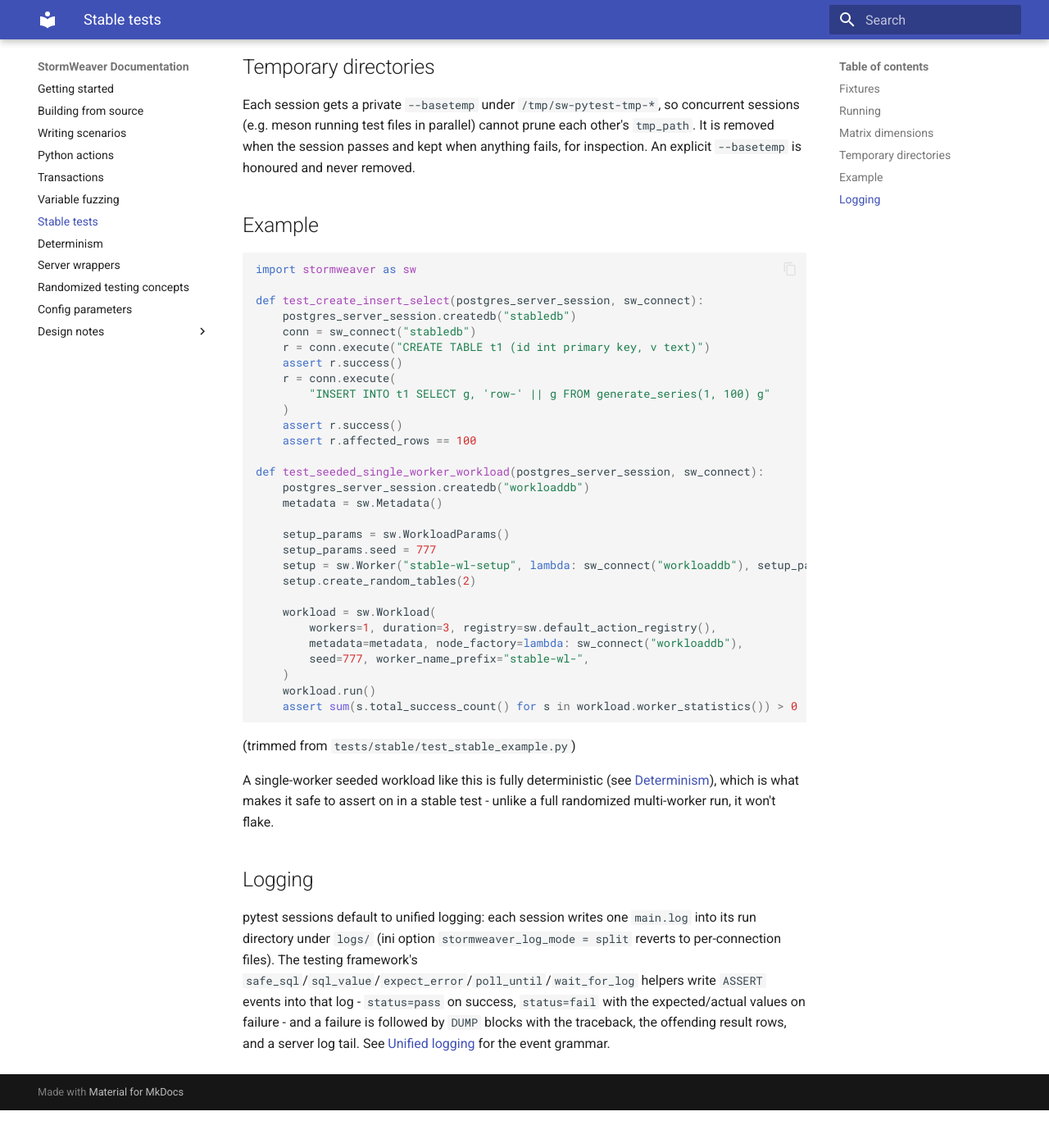
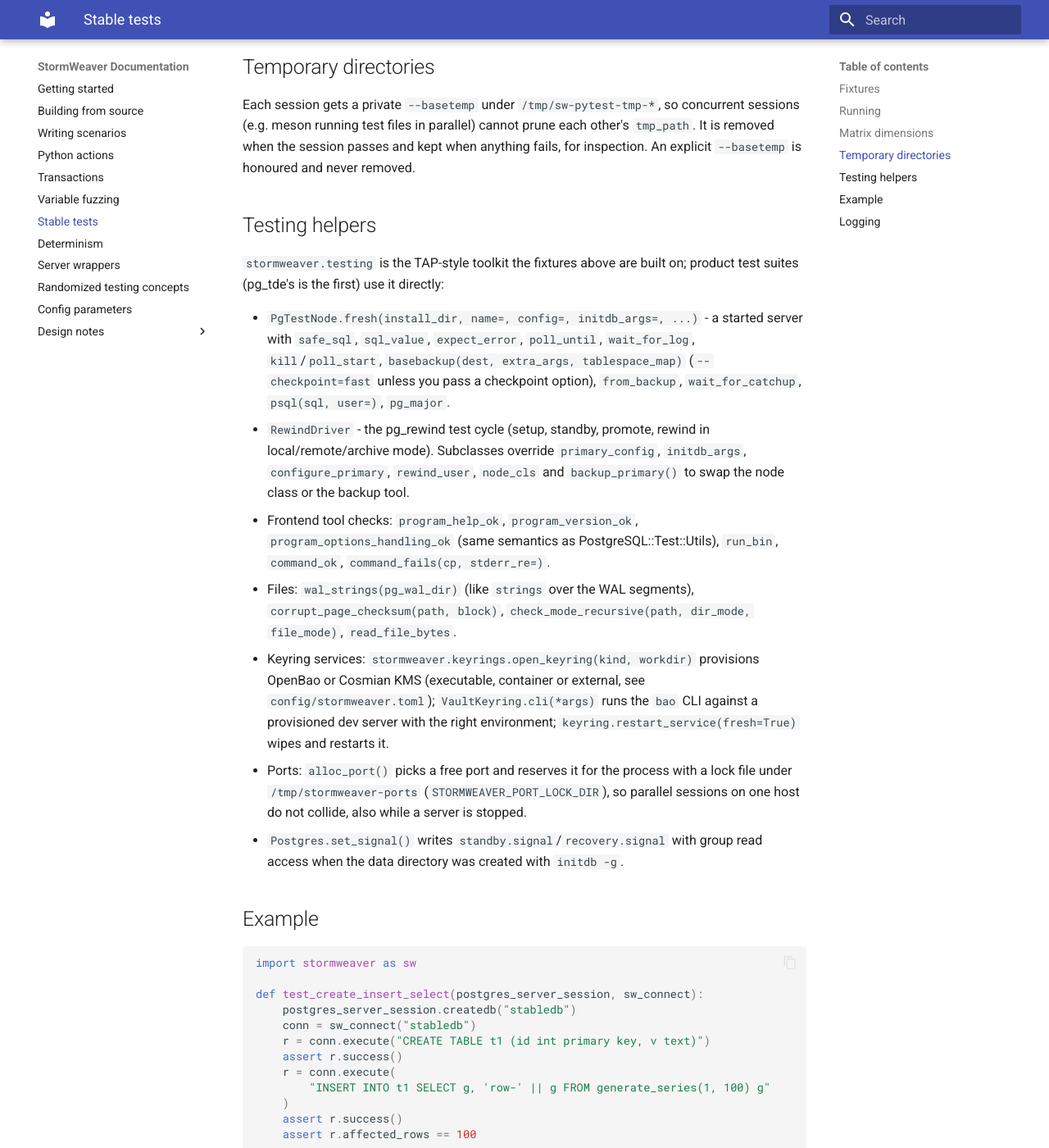
Before and after one commit to Percona-Lab/stormweaver, an MkDocs documentation site: the page built from docs/stable-tests.md, in a window 1280 px wide and 1400 px high, scrolled down 2297 px. Shown: the whole window at 82% size. Built offline with MkDocs 1.6.1 and Material for MkDocs 9.7.7, drawn with Linux system fonts in a browser that asks for light colours; before the commit the page ends 3651 px from its top, so only the background shows below that.

Commit message:
docs: testing helpers overview

````diff
--- a/docs/stable-tests.md
+++ b/docs/stable-tests.md
@@ -60,6 +60,18 @@ Test ids are `name-value`, e.g. `test_uses[flavor-spicy]`, so `-k flavor-spicy`
 
 Each session gets a private `--basetemp` under `/tmp/sw-pytest-tmp-*`, so concurrent sessions (e.g. meson running test files in parallel) cannot prune each other's `tmp_path`. It is removed when the session passes and kept when anything fails, for inspection. An explicit `--basetemp` is honoured and never removed.
 
+## Testing helpers
+
+`stormweaver.testing` is the TAP-style toolkit the fixtures above are built on; product test suites (pg_tde's is the first) use it directly:
+
+* `PgTestNode.fresh(install_dir, name=, config=, initdb_args=, ...)` - a started server with `safe_sql`, `sql_value`, `expect_error`, `poll_until`, `wait_for_log`, `kill`/`poll_start`, `basebackup(dest, extra_args, tablespace_map)` (`--checkpoint=fast` unless you pass a checkpoint option), `from_backup`, `wait_for_catchup`, `psql(sql, user=)`, `pg_major`.
+* `RewindDriver` - the pg_rewind test cycle (setup, standby, promote, rewind in local/remote/archive mode). Subclasses override `primary_config`, `initdb_args`, `configure_primary`, `rewind_user`, `node_cls` and `backup_primary()` to swap the node class or the backup tool.
+* Frontend tool checks: `program_help_ok`, `program_version_ok`, `program_options_handling_ok` (same semantics as PostgreSQL::Test::Utils), `run_bin`, `command_ok`, `command_fails(cp, stderr_re=)`.
+* Files: `wal_strings(pg_wal_dir)` (like `strings` over the WAL segments), `corrupt_page_checksum(path, block)`, `check_mode_recursive(path, dir_mode, file_mode)`, `read_file_bytes`.
+* Keyring services: `stormweaver.keyrings.open_keyring(kind, workdir)` provisions OpenBao or Cosmian KMS (executable, container or external, see `config/stormweaver.toml`); `VaultKeyring.cli(*args)` runs the `bao` CLI against a provisioned dev server with the right environment; `keyring.restart_service(fresh=True)` wipes and restarts it.
+* Ports: `alloc_port()` picks a free port and reserves it for the process with a lock file under `/tmp/stormweaver-ports` (`STORMWEAVER_PORT_LOCK_DIR`), so parallel sessions on one host do not collide, also while a server is stopped.
+* `Postgres.set_signal()` writes `standby.signal`/`recovery.signal` with group read access when the data directory was created with `initdb -g`.
+
 ## Example
 
 ```python
````
